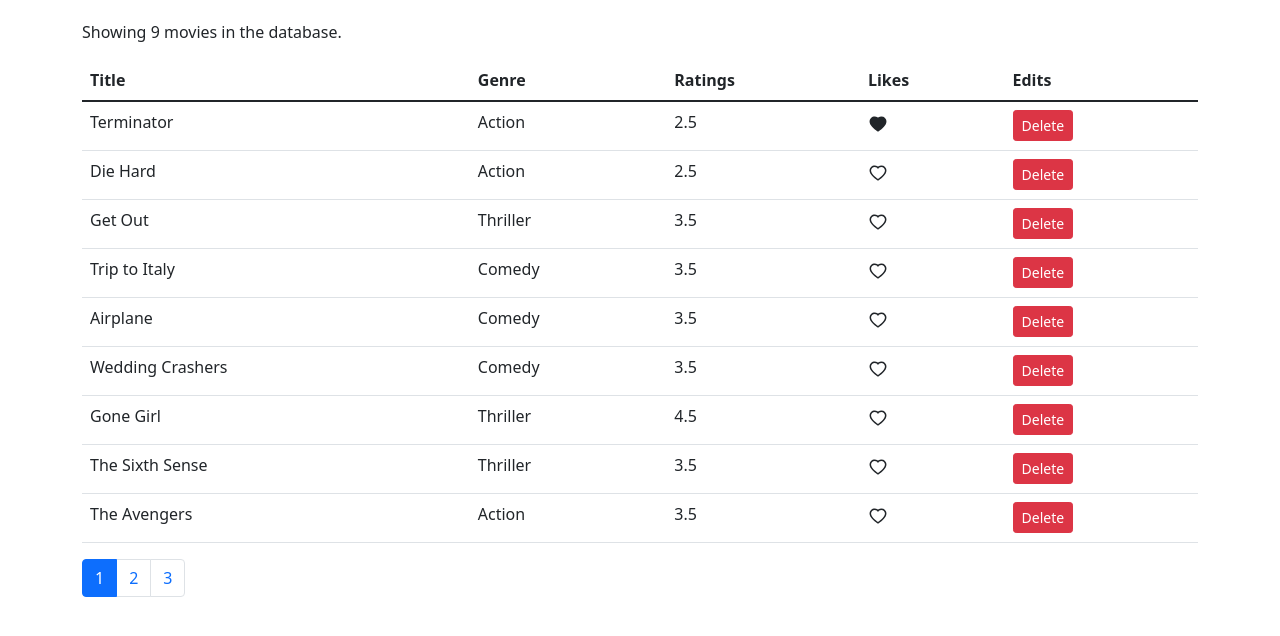
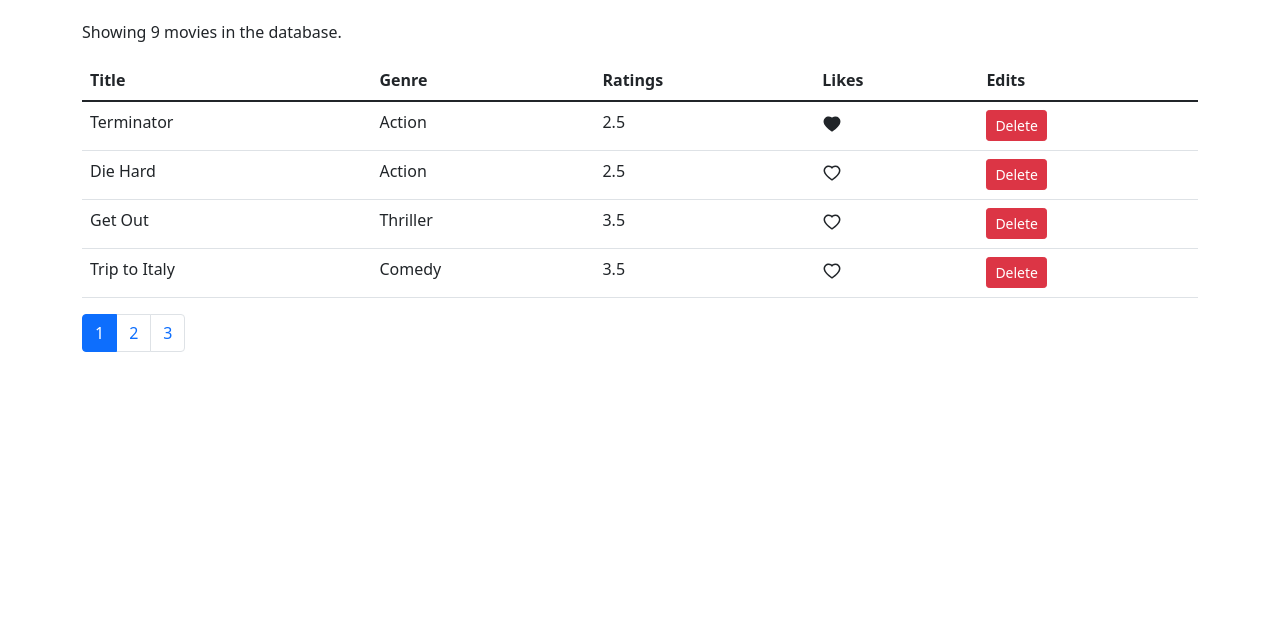
Before and after one commit to CutieMath/react-02, a React (Create React App) app: page / in a window 1280 px wide. Shown: the top 636 px of the page. Built offline with nearby package versions, Linux system fonts and the light colour scheme.

Commit message:
use a paginate algorithm to render pagination

```diff
--- a/src/components/movies.jsx
+++ b/src/components/movies.jsx
@@ -2,6 +2,7 @@ import React, { Component } from "react";
 import { getMovies } from "../services/fakeMovieService";
 import LoveHeart from "../common/LoveHeart";
 import Pagination from "../common/Pagination";
+import { paginate } from "../utils/paginate";
 
 class Movies extends Component {
   state = {
@@ -26,8 +27,9 @@ class Movies extends Component {
   render() {
     const { length: moviesCount } = this.state.movies;
     // destructuring the elements so the code is cleaner
-    const { pageSize, currPage } = this.state;
+    const { movies, pageSize, currPage } = this.state;
     if (moviesCount === 0) return <p>No movies in the database x</p>;
+    const paginatedMovies = paginate(movies, currPage, pageSize);
 
     return (
       <>
@@ -43,7 +45,7 @@ class Movies extends Component {
             </tr>
           </thead>
           <tbody>
-            {this.state.movies.map((movie) => (
+            {paginatedMovies.map((movie) => (
               <tr key={movie._id}>
                 <td>{movie.title}</td>
                 <td>{movie.genre.name}</td>
--- /dev/null
+++ b/src/utils/paginate.js
@@ -0,0 +1,6 @@
+import _ from "lodash";
+
+export function paginate(items, pageNumber, pageSize) {
+  const startIndex = (pageNumber - 1) * pageSize;
+  return _(items).slice(startIndex).take(pageSize).value();
+}
```
